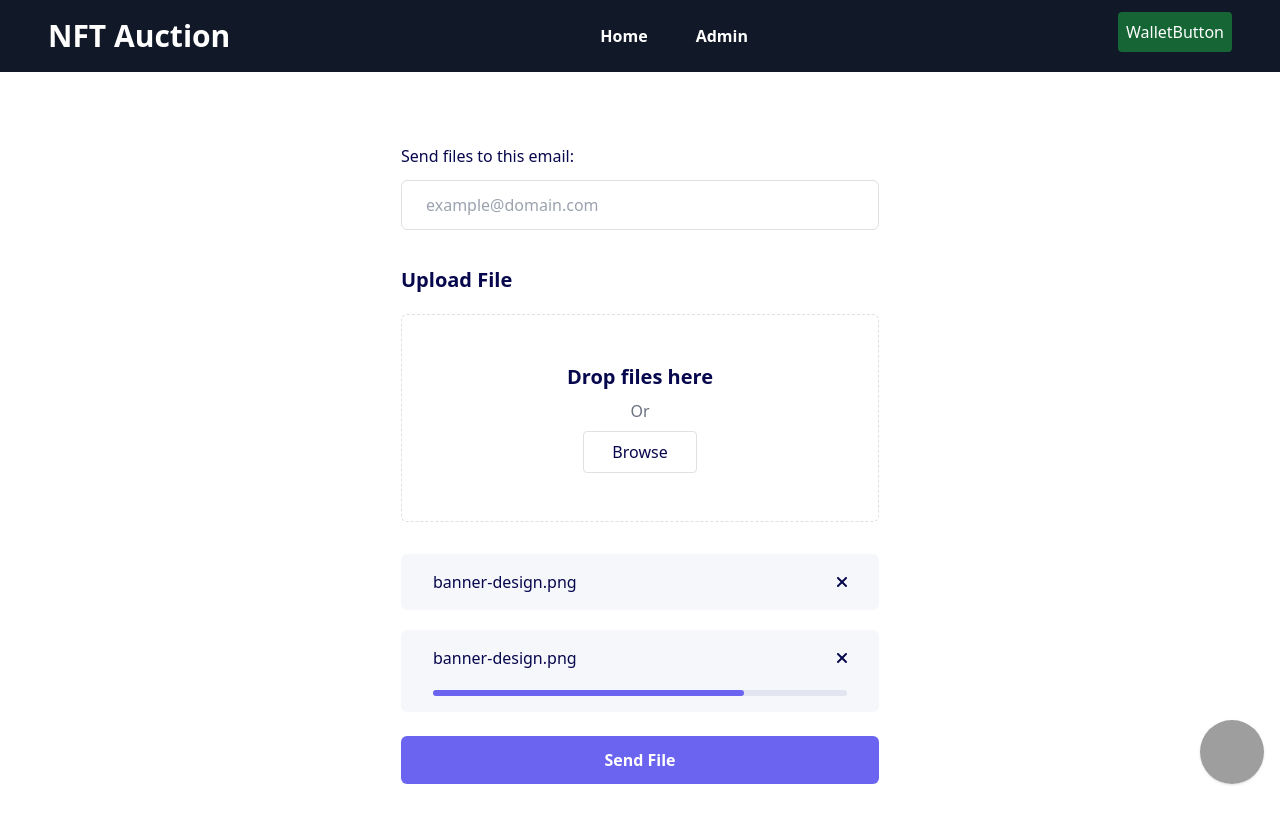
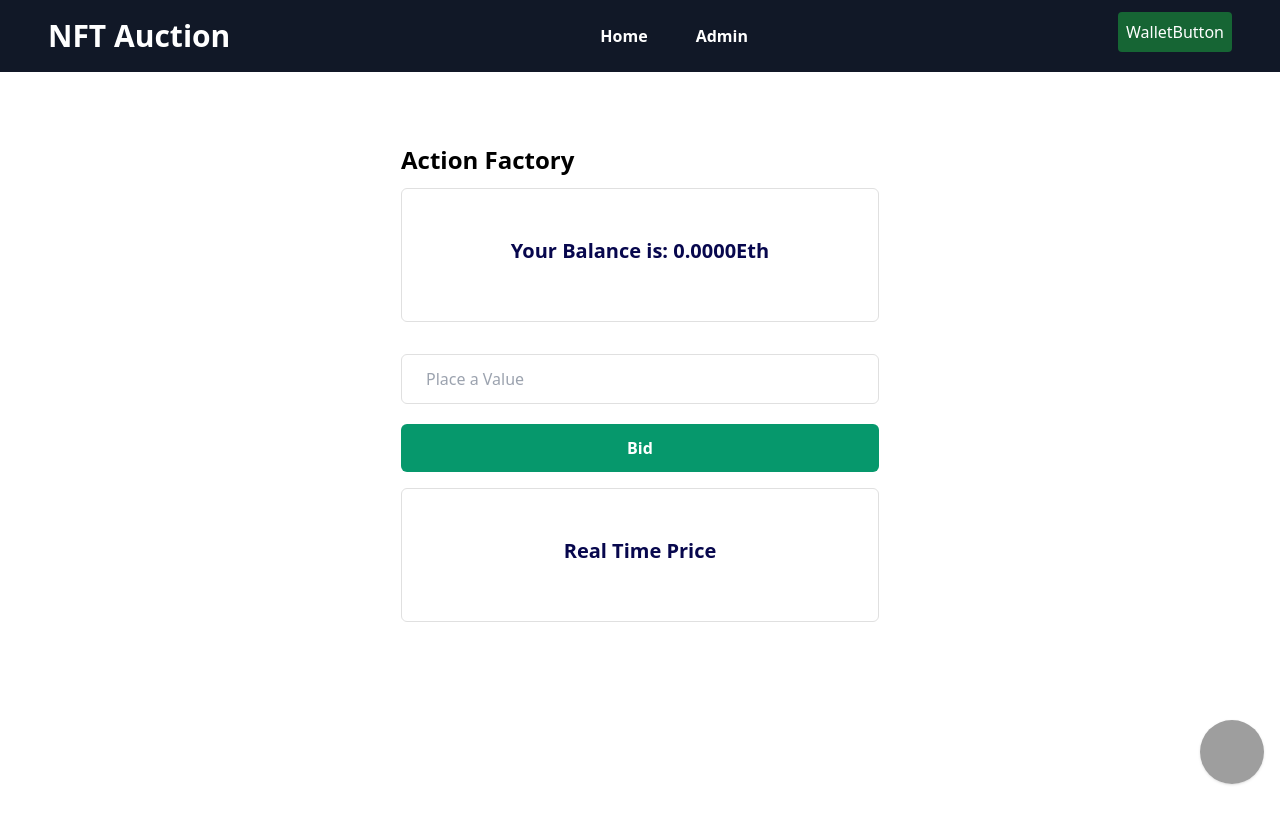
Before and after one commit to EncodeClubGroup6/auction-frontend-svc, a React (Create React App) app in the folder auction-fe/: page / in a window 1280 px wide. Shown: the top 824 px of the page. After the commit the page ends 800 px from the top, so only its background shows below. Built offline with nearby package versions, Linux system fonts and the light colour scheme; grey boxes are pictures that could not be loaded.

Commit message:
Design Changes Form

```diff
--- a/auction-fe/src/components/Form.js
+++ b/auction-fe/src/components/Form.js
@@ -4,130 +4,68 @@ function Form() {
     return (
         <div>
 
-            <div class="flex items-center justify-center p-12">
+            <div className="flex items-center justify-center p-12">
 
-                <div class="mx-auto w-full max-w-[550px] bg-white">
+                <div className="mx-auto w-full max-w-[550px] bg-white">
                     <form
-                        class="py-6 px-9"
+                        className="py-6 px-9"
                         action="https://formbold.com/s/FORM_ID"
                         method="POST"
                     >
-                        <div class="mb-5">
-                            <label
-                                for="email"
-                                class="mb-3 block text-base font-medium text-[#07074D]"
-                            >
-                                Send files to this email:
-                            </label>
-                            <input
-                                type="email"
-                                name="email"
-                                id="email"
-                                placeholder="example@domain.com"
-                                class="w-full rounded-md border border-[#e0e0e0] bg-white py-3 px-6 text-base font-medium text-[#6B7280] outline-none focus:border-[#6A64F1] focus:shadow-md"
-                            />
-                        </div>
-
-                        <div class="mb-6 pt-4">
-                            <label class="mb-5 block text-xl font-semibold text-[#07074D]">
-                                Upload File
-                            </label>
-
-                            <div class="mb-8">
-                                <input type="file" name="file" id="file" class="sr-only" />
+                        <h1 className="font-bold text-2xl">Action Factory</h1>
+                        <div className="mb-8 mt-3">
+                                <input type="file" name="file" id="file" className="sr-only" />
                                 <label
                                     for="file"
-                                    class="relative flex min-h-[200px] items-center justify-center rounded-md border border-dashed border-[#e0e0e0] p-12 text-center"
+                                    className="relative flex min-h-[50px] items-center justify-center rounded-md border border border-[#e0e0e0] p-12 text-center"
                                 >
                                     <div>
-                                        <span class="mb-2 block text-xl font-semibold text-[#07074D]">
-                                            Drop files here
-                                        </span>
-                                        <span class="mb-2 block text-base font-medium text-[#6B7280]">
-                                            Or
-                                        </span>
-                                        <span
-                                            class="inline-flex rounded border border-[#e0e0e0] py-2 px-7 text-base font-medium text-[#07074D]"
-                                        >
-                                            Browse
+                                        <span className="mb-2 block text-xl font-semibold text-[#07074D]">
+                                            Your Balance is: 0.0000Eth
                                         </span>
                                     </div>
                                 </label>
                             </div>
+                        <div className="mb-5">
+                            <label
+                                for="email"
+                                className="mb-3 block text-base font-medium text-[#07074D]"
+                            >
 
-                            <div class="mb-5 rounded-md bg-[#F5F7FB] py-4 px-8">
-                                <div class="flex items-center justify-between">
-                                    <span class="truncate pr-3 text-base font-medium text-[#07074D]">
-                                        banner-design.png
-                                    </span>
-                                    <button class="text-[#07074D]">
-                                        <svg
-                                            width="10"
-                                            height="10"
-                                            viewBox="0 0 10 10"
-                                            fill="none"
-                                            xmlns="http://www.w3.org/2000/svg"
-                                        >
-                                            <path
-                                                fill-rule="evenodd"
-                                                clip-rule="evenodd"
-                                                d="M0.279337 0.279338C0.651787 -0.0931121 1.25565 -0.0931121 1.6281 0.279338L9.72066 8.3719C10.0931 8.74435 10.0931 9.34821 9.72066 9.72066C9.34821 10.0931 8.74435 10.0931 8.3719 9.72066L0.279337 1.6281C-0.0931125 1.25565 -0.0931125 0.651788 0.279337 0.279338Z"
-                                                fill="currentColor"
-                                            />
-                                            <path
-                                                fill-rule="evenodd"
-                                                clip-rule="evenodd"
-                                                d="M0.279337 9.72066C-0.0931125 9.34821 -0.0931125 8.74435 0.279337 8.3719L8.3719 0.279338C8.74435 -0.0931127 9.34821 -0.0931123 9.72066 0.279338C10.0931 0.651787 10.0931 1.25565 9.72066 1.6281L1.6281 9.72066C1.25565 10.0931 0.651787 10.0931 0.279337 9.72066Z"
-                                                fill="currentColor"
-                                            />
-                                        </svg>
-                                    </button>
-                                </div>
-                            </div>
+                            </label>
+                            <input
+                                type="number"
+                                name="number"
+                                id="number"
+                                placeholder="Place a Value"
+                                className="w-full rounded-md border border-[#e0e0e0] bg-white py-3 px-6 text-base font-medium text-[#6B7280] outline-none focus:border-[#6A64F1] focus:shadow-md"
+                            />
+                        </div>
+                        <div>
+                            <button
+                                className="hover:shadow-form w-full rounded-md bg-[#06986c] py-3 px-8 text-center text-base font-semibold text-white outline-none"
+                            >
+                                Bid
+                            </button>
+                        </div>
 
-                            <div class="rounded-md bg-[#F5F7FB] py-4 px-8">
-                                <div class="flex items-center justify-between">
-                                    <span class="truncate pr-3 text-base font-medium text-[#07074D]">
-                                        banner-design.png
-                                    </span>
-                                    <button class="text-[#07074D]">
-                                        <svg
-                                            width="10"
-                                            height="10"
-                                            viewBox="0 0 10 10"
-                                            fill="none"
-                                            xmlns="http://www.w3.org/2000/svg"
-                                        >
-                                            <path
-                                                fill-rule="evenodd"
-                                                clip-rule="evenodd"
-                                                d="M0.279337 0.279338C0.651787 -0.0931121 1.25565 -0.0931121 1.6281 0.279338L9.72066 8.3719C10.0931 8.74435 10.0931 9.34821 9.72066 9.72066C9.34821 10.0931 8.74435 10.0931 8.3719 9.72066L0.279337 1.6281C-0.0931125 1.25565 -0.0931125 0.651788 0.279337 0.279338Z"
-                                                fill="currentColor"
-                                            />
-                                            <path
-                                                fill-rule="evenodd"
-                                                clip-rule="evenodd"
-                                                d="M0.279337 9.72066C-0.0931125 9.34821 -0.0931125 8.74435 0.279337 8.3719L8.3719 0.279338C8.74435 -0.0931127 9.34821 -0.0931123 9.72066 0.279338C10.0931 0.651787 10.0931 1.25565 9.72066 1.6281L1.6281 9.72066C1.25565 10.0931 0.651787 10.0931 0.279337 9.72066Z"
-                                                fill="currentColor"
-                                            />
-                                        </svg>
-                                    </button>
-                                </div>
-                                <div class="relative mt-5 h-[6px] w-full rounded-lg bg-[#E2E5EF]">
-                                    <div
-                                        class="absolute left-0 right-0 h-full w-[75%] rounded-lg bg-[#6A64F1]"
-                                    ></div>
-                                </div>
+                        <div className="mb-6 pt-4">
+
+                            <div className="mb-8">
+                                <input type="file" name="file" id="file" className="sr-only" />
+                                <label
+                                    for="file"
+                                    className="relative flex min-h-[100px] items-center justify-center rounded-md border border border-[#e0e0e0] p-12 text-center"
+                                >
+                                    <div>
+                                        <span className="mb-2 block text-xl font-semibold text-[#07074D]">
+                                            Real Time Price
+                                        </span>
+                                    </div>
+                                </label>
                             </div>
                         </div>
 
-                        <div>
-                            <button
-                                class="hover:shadow-form w-full rounded-md bg-[#6A64F1] py-3 px-8 text-center text-base font-semibold text-white outline-none"
-                            >
-                                Send File
-                            </button>
-                        </div>
                     </form>
                 </div>
             </div>
--- a/auction-fe/src/components/MetamaskButton.js
+++ b/auction-fe/src/components/MetamaskButton.js
@@ -1,4 +1,8 @@
 import React, { useEffect, useState } from "react"
+
+
+
+
 
 function MetamaskButton() {
   const [isMetamaskInstalled, setIsMetamaskInstalled] = useState(false)
```
Also changed, not shown: auction-fe/src/components/Navbar.js (+14 -21 lines).
